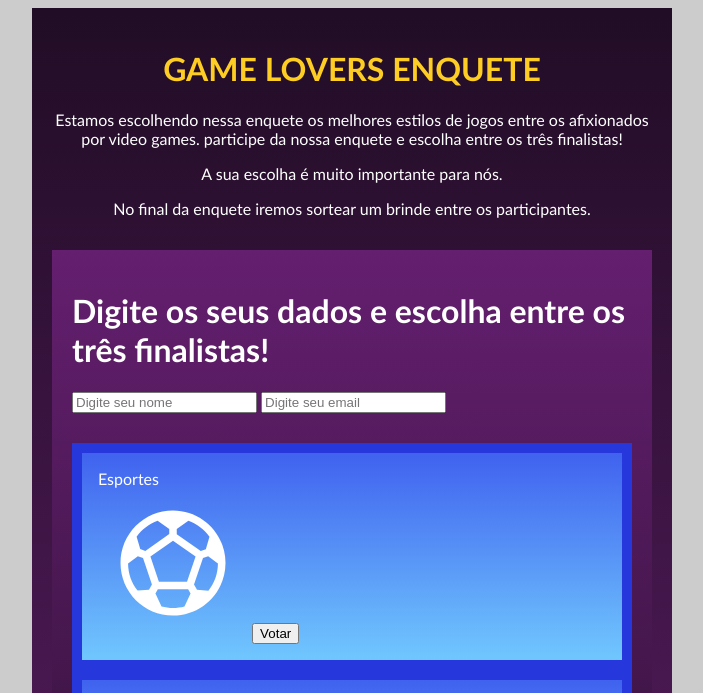
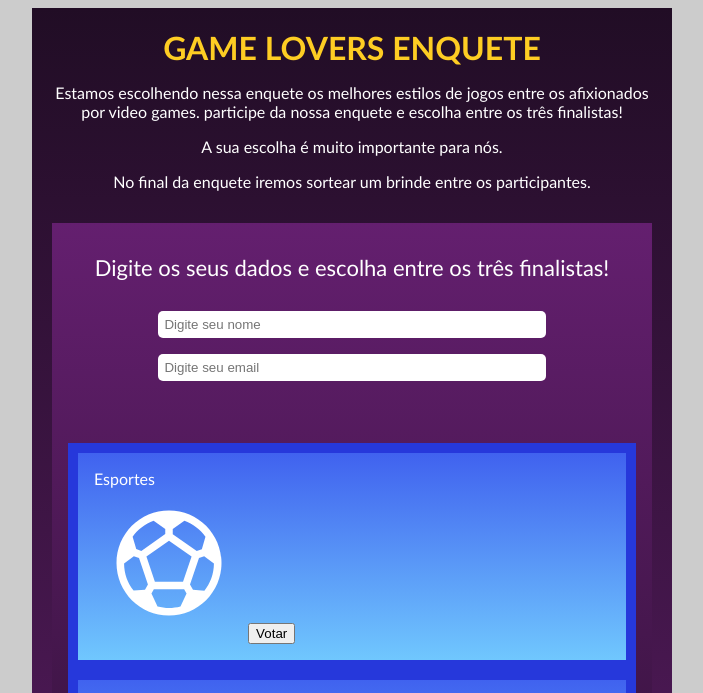
Before and after one commit to ivoosa7/bootcamp-finalproject1, a plain HTML site: page index.html in a window 1280 px wide. Shown: the top 693 px of the page, without its empty margins (288-991 px from the left). Drawn offline with Linux system fonts and the light colour scheme.

Commit message:
closes #4 - creating input index.html

```diff
--- a/index.html
+++ b/index.html
@@ -18,10 +18,10 @@
         </header>
         <main>
             <h1 class="main-title">Digite os seus dados e escolha entre os três finalistas!</h1>
-
-            <input type="text" placeholder="Digite seu nome">
-            <input type="email" placeholder="Digite seu email">
-
+            <div class="input-form">
+                <input type="text" placeholder="Digite seu nome">
+                <input type="email" placeholder="Digite seu email">
+            </div>
             <div class="sectorvoting">
                 <section>
                     <div class="titleoption">Esportes</div>
--- a/style.css
+++ b/style.css
@@ -16,6 +16,7 @@ body{
     text-transform: uppercase;
     text-align: center;
     font-weight: 500px;
+    margin: 0;
 }
 
 header{
@@ -28,8 +29,32 @@ p{
 
 main{
     background-image: linear-gradient(to top, #210D25, #641F6F);
-    padding: 20px;
+    padding: 16px;
 
+}
+
+.main-title{
+    font-size: 22px;
+    font-weight: 300;
+    text-align: center;
+}
+
+.input-form{
+    text-align: center;
+    padding: 16px;
+}
+
+input{
+    padding: 6px;
+    margin-bottom: 16px;
+    width: 70%;
+    border-radius: 5px;
+    border: 0;
+}
+
+input:focus{
+    outline: none;
+    box-shadow: 0 0 10px #210D25;
 }
 
 .sectorvoting{
```
